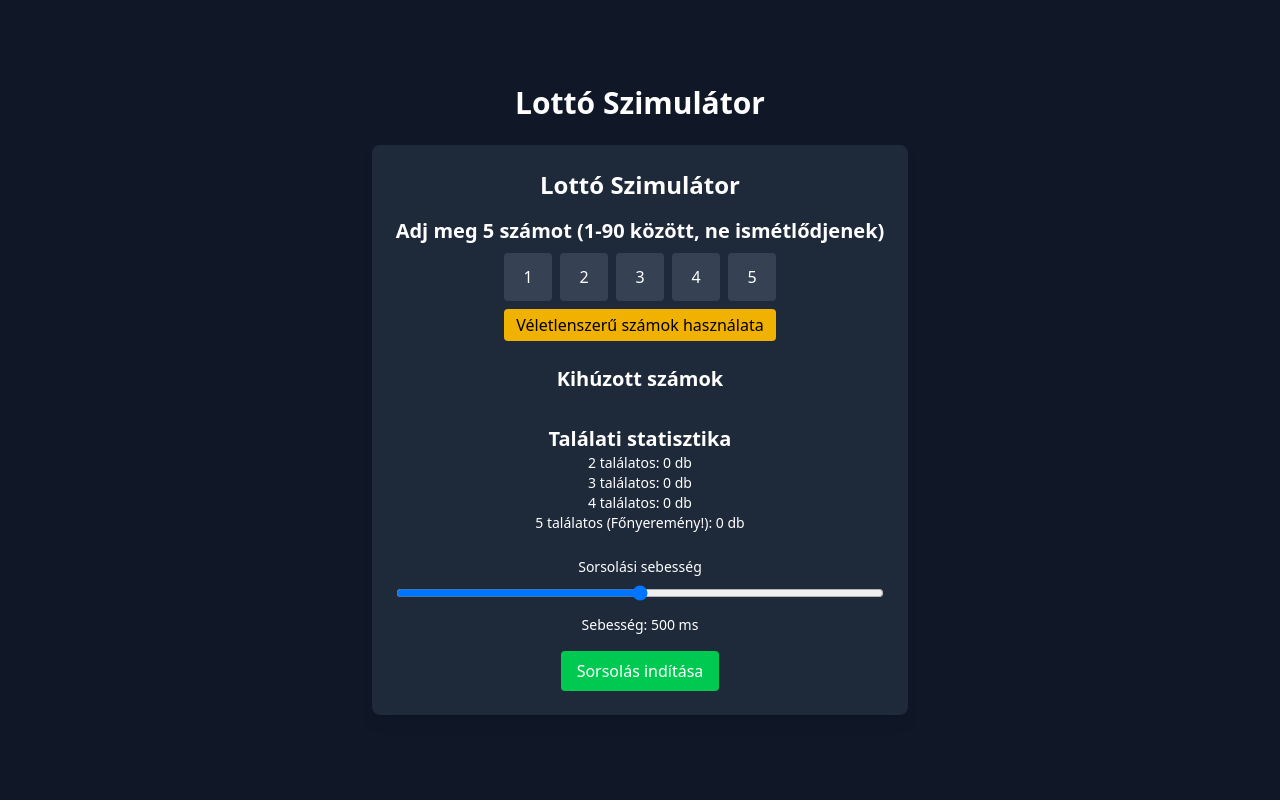
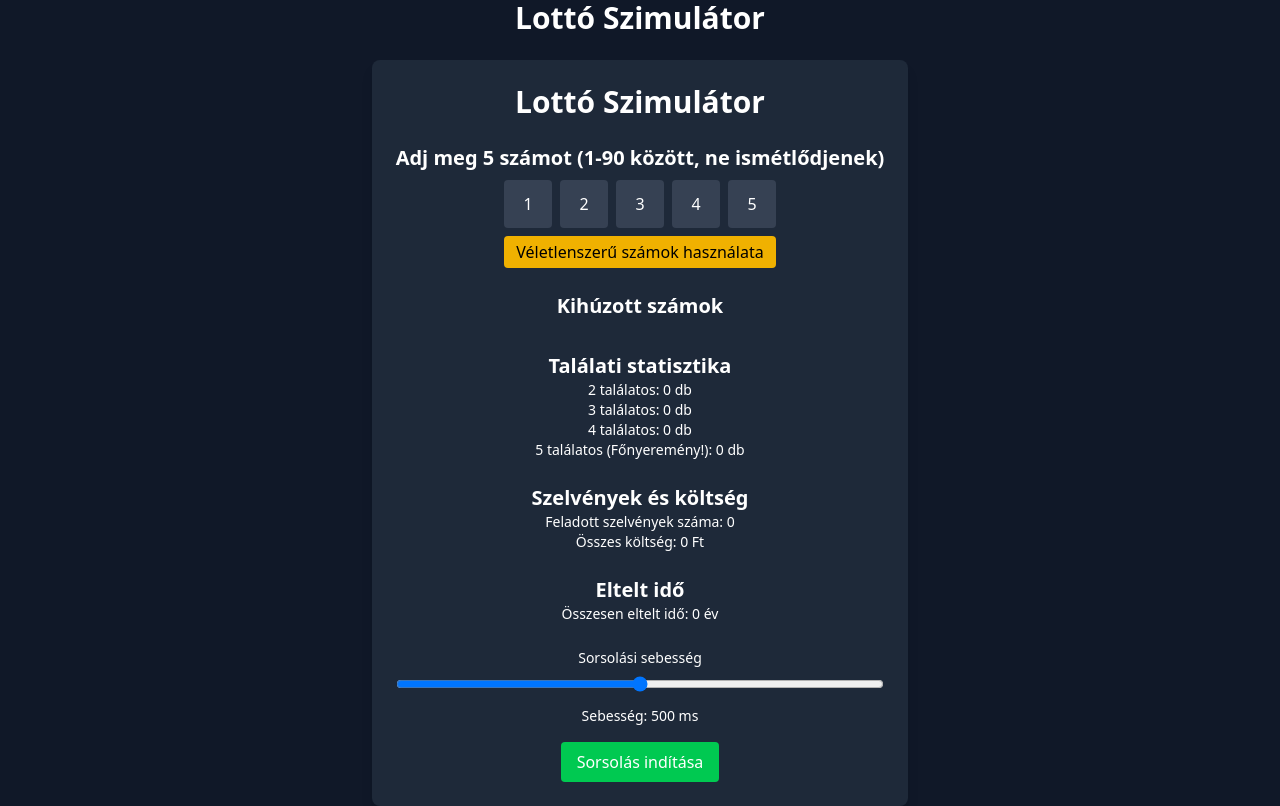
Before and after one commit to EddyeWeb/lottery, a Vue app: page / in a window 1280 px wide. Built offline with nearby package versions, Linux system fonts and the light colour scheme.

Commit message:
Add jackpot logic, page title fix

```diff
--- a/index.html
+++ b/index.html
@@ -4,7 +4,7 @@
     <meta charset="UTF-8">
     <link rel="icon" href="/favicon.ico">
     <meta name="viewport" content="width=device-width, initial-scale=1.0">
-    <title>Vite App</title>
+    <title>Lottery Simulator</title>
   </head>
   <body>
     <div id="app"></div>
--- a/src/components/LotteryDraw.vue
+++ b/src/components/LotteryDraw.vue
@@ -1,6 +1,6 @@
 <template>
   <div class="p-6 bg-gray-800 rounded-lg shadow-lg text-white text-center">
-    <h2 class="text-2xl font-bold mb-4">Lottó Szimulátor</h2>
+    <h2 class="text-3xl font-bold mb-6">Lottó Szimulátor</h2>
 
     <div class="mb-4">
       <h3 class="text-xl font-semibold">Adj meg 5 számot (1-90 között, ne ismétlődjenek)</h3>
@@ -46,6 +46,17 @@
     </div>
 
     <div class="mt-6">
+      <h3 class="text-xl font-semibold">Szelvények és költség</h3>
+      <p class="text-sm">Feladott szelvények száma: {{ ticketCount }}</p>
+      <p class="text-sm">Összes költség: {{ totalCost }} Ft</p>
+    </div>
+
+    <div class="mt-6">
+      <h3 class="text-xl font-semibold">Eltelt idő</h3>
+      <p class="text-sm">Összesen eltelt idő: {{ elapsedYears }} év</p>
+    </div>
+
+    <div class="mt-6">
       <label for="speed" class="block text-sm font-medium">Sorsolási sebesség</label>
       <input
         id="speed"
@@ -74,6 +85,11 @@ const speed = ref(500);
 const isDrawing = ref(false);
 const useRandomNumbers = ref(false);
 const matchStats = ref({ 2: 0, 3: 0, 4: 0, 5: 0 });
+const ticketCount = ref(0);
+const totalCost = ref(0);
+const elapsedYears = ref(0);
+const ticketPrice = 300;
+const weeksInYear = 52;
 let intervalId = null;
 
 const randomizeNumbers = () => {
@@ -98,6 +114,16 @@ const drawNumbers = () => {
   const matches = drawnNumbers.value.filter(num => userNumbers.value.includes(num)).length;
   if (matches >= 2) {
     matchStats.value[matches]++;
+  }
+
+  ticketCount.value++;
+  totalCost.value = ticketCount.value * ticketPrice;
+  elapsedYears.value = Math.floor(ticketCount.value / weeksInYear);
+
+  if (matches === 5) {
+    clearInterval(intervalId);
+    isDrawing.value = false;
+    alert(`Gratulálunk! Megnyerted az 5 találatos főnyereményt ${elapsedYears.value} év alatt!`);
   }
 };
 
```
